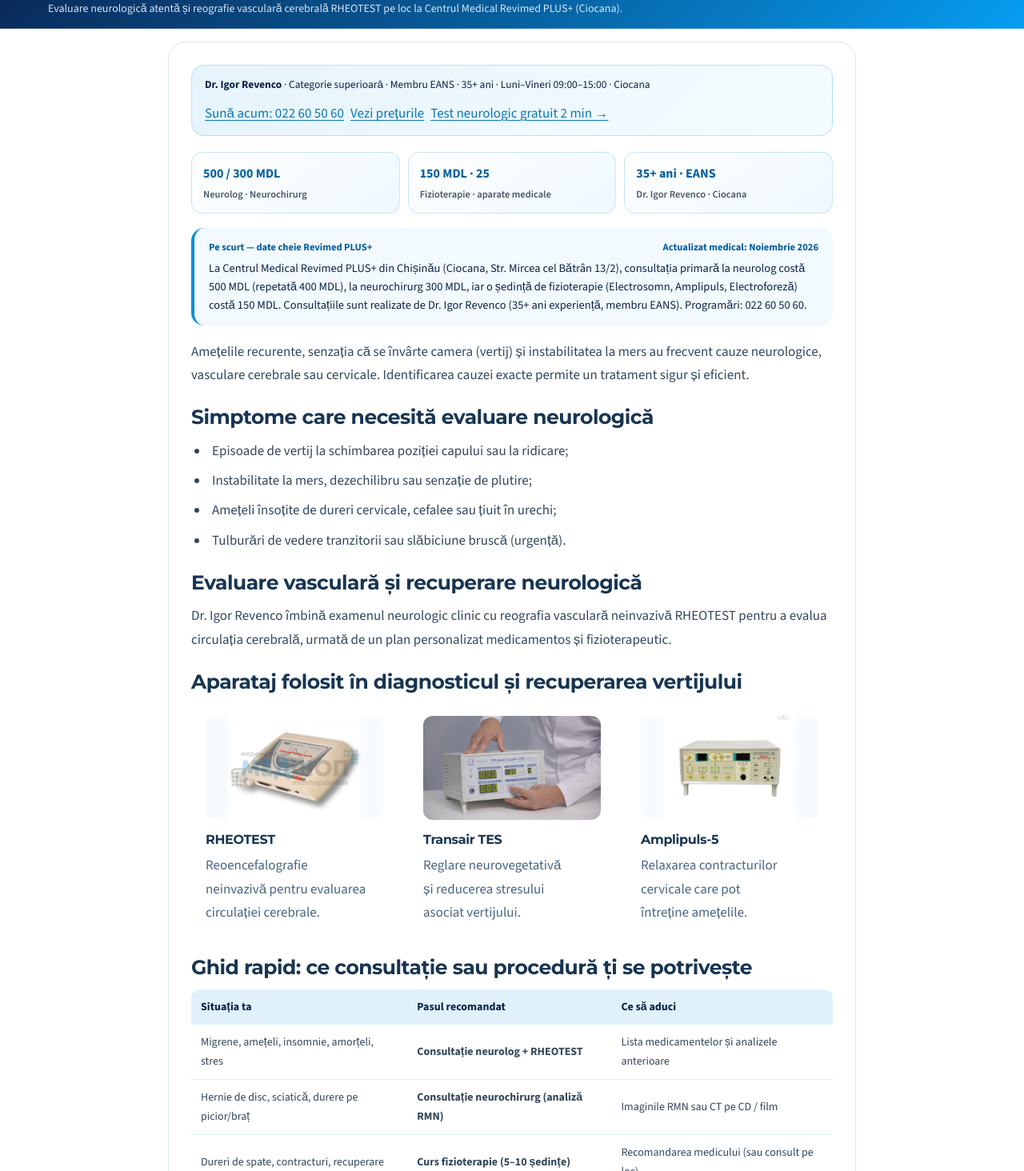
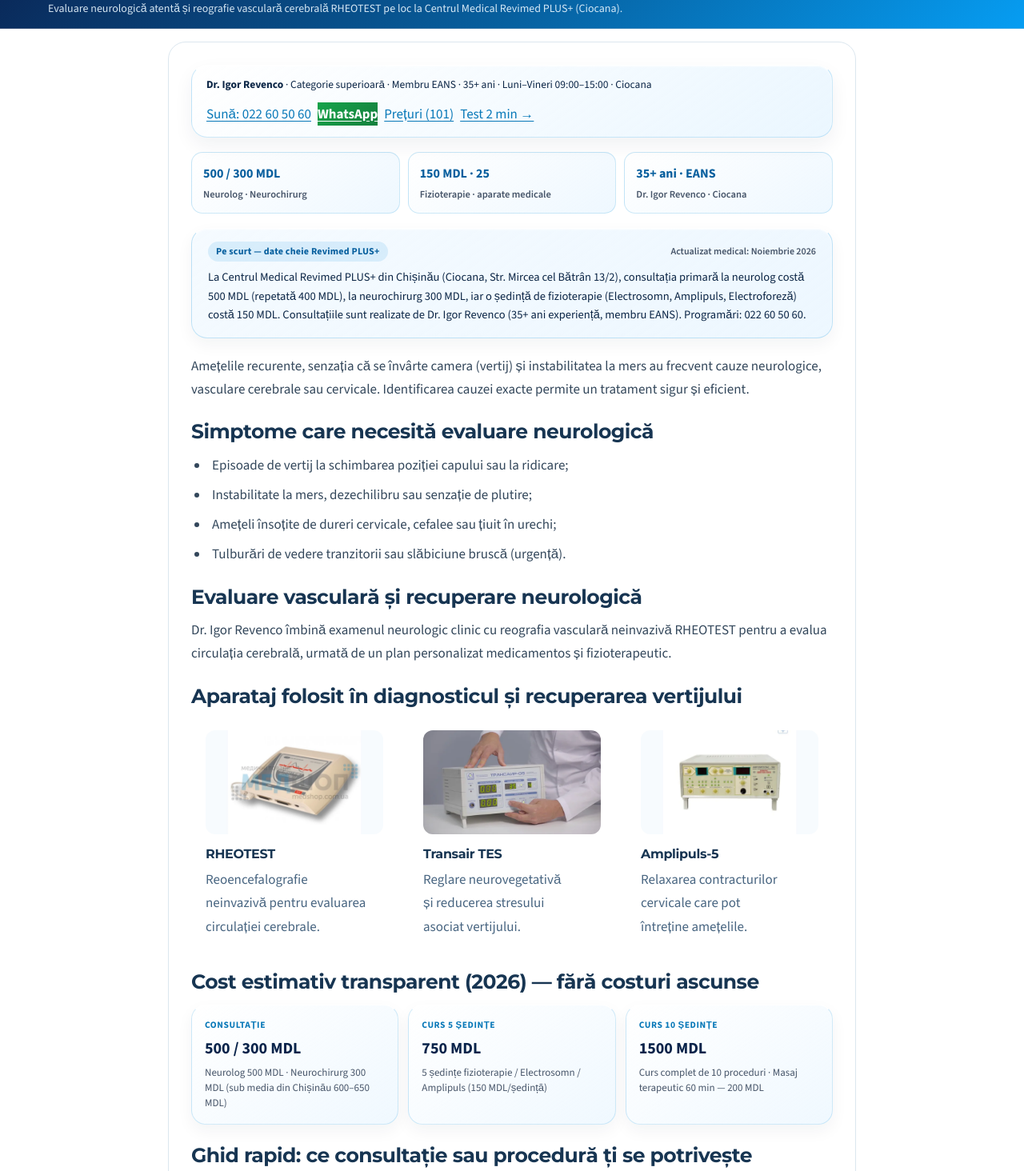
Before and after one commit to dragoshelemenet/revimedapp-static, a Next.js app: page /ameteli-vertij-chisinau in a window 1280 px wide. Shown: the part 106-1570 px from the top of the page at 80% size. Built offline with nearby package versions, Linux system fonts and the light colour scheme; no server answers.

Commit message:
ui+cro: replace inline styles with unified Liquid Glass design tokens, add WhatsApp 1-click booking and 5/10-session transparent price comparison cards

```diff
--- a/components/LocalConditionLanding.tsx
+++ b/components/LocalConditionLanding.tsx
@@ -79,38 +79,33 @@ export default function LocalConditionLanding(p: LocalLandingProps) {
 
    <ContentSection narrow>
     <ReadingCard>
-     <div
-      style={{
-       display: "flex",
-       flexWrap: "wrap",
-       alignItems: "center",
-       justifyContent: "space-between",
-       gap: 10,
-       padding: "12px 16px",
-       marginBottom: 20,
-       borderRadius: 16,
-       background: "linear-gradient(135deg, rgba(11, 143, 216, 0.1), rgba(56, 189, 248, 0.05))",
-       border: "1px solid rgba(11, 143, 216, 0.22)"
-      }}
-     >
-      <div style={{ fontSize: 13.5, color: "#08234a" }}>
+     <div className="rm-trust-banner">
+      <div className="rm-trust-banner-meta">
        <strong>Dr. Igor Revenco</strong> ·{" "}
        {isRu
         ? "Высшая категория · Член EANS · 35+ лет опыта · Пн–Пт 09:00–15:00 · Чеканы"
         : "Categorie superioară · Membru EANS · 35+ ani · Luni–Vineri 09:00–15:00 · Ciocana"}
       </div>
-      <div style={{ display: "flex", flexWrap: "wrap", gap: 8 }}>
+      <div className="rm-trust-banner-actions">
        <a href="tel:022605060" className="btn btn-primary btn-sm">
-        {isRu ? "Позвонить: 022 60 50 60" : "Sună acum: 022 60 50 60"}
+        {isRu ? "Позвонить: 022 60 50 60" : "Sună: 022 60 50 60"}
+       </a>
+       <a
+        href="https://wa.me/37379422908"
+        target="_blank"
+        rel="noopener noreferrer"
+        className="btn btn-sm btn-whatsapp-soft"
+       >
+        WhatsApp
        </a>
        <Link href={pricesHref} className="btn btn-outline-primary btn-sm">
-        {isRu ? "Цены (101 услуга)" : "Vezi prețurile"}
+        {isRu ? "Цены (101 услуга)" : "Prețuri (101)"}
        </Link>
        <Link
         href={isRu ? "/ru/aplicatii/teste-si-instrumente/screening-neurologic/" : "/aplicatii/teste-si-instrumente/screening-neurologic/"}
         className="btn btn-outline-primary btn-sm"
        >
-        {isRu ? "Бесплатный тест 2 мин →" : "Test neurologic gratuit 2 min →"}
+        {isRu ? "Тест 2 мин →" : "Test 2 min →"}
        </Link>
       </div>
      </div>
@@ -130,22 +125,10 @@ export default function LocalConditionLanding(p: LocalLandingProps) {
       </div>
      </div>
 
-     <aside
-      aria-label={isRu ? "Краткий ответ и цены" : "Pe scurt — date cheie și prețuri"}
-      style={{
-       padding: "14px 18px",
-       marginBottom: 18,
-       borderRadius: 16,
-       background: "rgba(240, 248, 255, 0.85)",
-       borderLeft: "4px solid #0b8fd8",
-       fontSize: 14.5,
-       lineHeight: 1.58,
-       color: "#0b2545"
-      }}
-     >
-      <div style={{ display: "flex", justifyContent: "space-between", flexWrap: "wrap", gap: 6, marginBottom: 6, fontSize: 12.5, fontWeight: 700, color: "#075f9e" }}>
-       <span>{isRu ? "Кратко — ключевые факты" : "Pe scurt — date cheie Revimed PLUS+"}</span>
-       <span>{isRu ? "Обновлено: Ноябрь 2026" : "Actualizat medical: Noiembrie 2026"}</span>
+     <aside className="rm-citable-summary" aria-label={isRu ? "Краткий ответ и цены" : "Pe scurt — date cheie și prețuri"}>
+      <div className="rm-citable-summary-head">
+       <span className="rm-citable-pill">{isRu ? "Кратко — ключевые факты" : "Pe scurt — date cheie Revimed PLUS+"}</span>
+       <span className="rm-citable-date">{isRu ? "Обновлено: Ноябрь 2026" : "Actualizat medical: Noiembrie 2026"}</span>
       </div>
       <p style={{ margin: 0 }}>
        {p.directAnswer ||
@@ -193,14 +176,33 @@ export default function LocalConditionLanding(p: LocalLandingProps) {
       ))}
      </div>
 
+     <h2>{isRu ? "Прозрачная стоимость курса (2026) — без скрытых доплат" : "Cost estimativ transparent (2026) — fără costuri ascunse"}</h2>
+     <div className="rm-price-advantage-grid">
+      <div className="rm-price-adv-card">
+       <span className="rm-adv-tag">{isRu ? "Консультация" : "Consultație"}</span>
+       <strong>500 / 300 MDL</strong>
+       <span>{isRu ? "Невролог 500 MDL · Нейрохирург 300 MDL (ниже среднего по Кишинёву 600–650 MDL)" : "Neurolog 500 MDL · Neurochirurg 300 MDL (sub media din Chișinău 600–650 MDL)"}</span>
+      </div>
+      <div className="rm-price-adv-card">
+       <span className="rm-adv-tag">{isRu ? "Курс 5 сеансов" : "Curs 5 ședințe"}</span>
+       <strong>750 MDL</strong>
+       <span>{isRu ? "5 процедур физиотерапии / Электросна / Амплипульса (по 150 MDL)" : "5 ședințe fizioterapie / Electrosomn / Amplipuls (150 MDL/ședință)"}</span>
+      </div>
+      <div className="rm-price-adv-card">
+       <span className="rm-adv-tag">{isRu ? "Курс 10 сеансов" : "Curs 10 ședințe"}</span>
+       <strong>1500 MDL</strong>
+       <span>{isRu ? "Полный курс восстановления из 10 процедур · Лечебный массаж — 200 MDL" : "Curs complet de 10 proceduri · Masaj terapeutic 60 min — 200 MDL"}</span>
+      </div>
+     </div>
+
      <h2>{isRu ? "Как выбрать направление в Revimed PLUS+" : "Ghid rapid: ce consultație sau procedură ți se potrivește"}</h2>
-     <div style={{ overflowX: "auto", marginBottom: 22 }}>
-      <table style={{ width: "100%", borderCollapse: "collapse", fontSize: 14 }}>
+     <div className="rm-decision-table-wrap">
+      <table className="rm-decision-table">
        <thead>
-        <tr style={{ background: "rgba(11, 143, 216, 0.12)", color: "#08234a" }}>
-         <th style={{ textAlign: "left", padding: "10px 12px", borderRadius: "10px 0 0 0" }}>{isRu ? "Ситуация" : "Situația ta"}</th>
-         <th style={{ textAlign: "left", padding: "10px 12px" }}>{isRu ? "Рекомендуемый шаг" : "Pasul recomandat"}</th>
-         <th style={{ textAlign: "left", padding: "10px 12px", borderRadius: "0 10px 0 0" }}>{isRu ? "Что взять с собой" : "Ce să aduci"}</th>
+        <tr>
+         <th>{isRu ? "Ситуация" : "Situația ta"}</th>
+         <th>{isRu ? "Рекомендуемый шаг" : "Pasul recomandat"}</th>
+         <th>{isRu ? "Что взять с собой" : "Ce să aduci"}</th>
         </tr>
        </thead>
        <tbody>
--- a/styles/liquid-glass.css
+++ b/styles/liquid-glass.css
@@ -3497,3 +3497,178 @@ h2 {
     grid-template-columns: 1fr;
   }
 }
+
+/* === Unified Liquid Glass Design System for Local Hubs, Citable Cards & Competitor Advantage === */
+.rm-trust-banner {
+  display: flex;
+  flex-wrap: wrap;
+  align-items: center;
+  justify-content: space-between;
+  gap: 12px;
+  padding: 14px 18px;
+  margin-bottom: 18px;
+  border-radius: 20px;
+  background: linear-gradient(145deg, rgba(255, 255, 255, 0.9), rgba(226, 243, 255, 0.7));
+  backdrop-filter: blur(18px) saturate(180%);
+  border: 1px solid rgba(11, 143, 216, 0.2);
+  border-top: 1.5px solid rgba(255, 255, 255, 0.96);
+  box-shadow: inset 0 1px 2px rgba(255, 255, 255, 0.9), 0 10px 24px rgba(7, 31, 63, 0.06);
+}
+
+.rm-trust-banner-meta {
+  font-size: 13.5px;
+  line-height: 1.45;
+  color: #0b2545;
+}
+
+.rm-trust-banner-actions {
+  display: flex;
+  flex-wrap: wrap;
+  gap: 8px;
+}
+
+.rm-citable-summary {
+  padding: 16px 20px;
+  margin-bottom: 20px;
+  border-radius: 20px;
+  background: linear-gradient(145deg, rgba(244, 250, 255, 0.92), rgba(230, 244, 255, 0.72));
+  backdrop-filter: blur(16px) saturate(170%);
+  border: 1px solid rgba(11, 143, 216, 0.22);
+  border-top: 1.5px solid rgba(255, 255, 255, 0.95);
+  box-shadow: inset 0 1px 2px rgba(255, 255, 255, 0.85), 0 8px 20px rgba(7, 31, 63, 0.05);
+  font-size: 14.5px;
+  line-height: 1.62;
+  color: #0b2545;
+}
+
+.rm-citable-summary-head {
+  display: flex;
+  align-items: center;
+  justify-content: space-between;
+  flex-wrap: wrap;
+  gap: 8px;
+  margin-bottom: 8px;
+}
+
+.rm-citable-pill {
+  display: inline-flex;
+  align-items: center;
+  padding: 3px 10px;
+  border-radius: 999px;
+  background: rgba(11, 143, 216, 0.12);
+  color: #075f9e;
+  font-size: 12px;
+  font-weight: 700;
+  letter-spacing: 0.02em;
+}
+
+.rm-citable-date {
+  font-size: 12px;
+  font-weight: 600;
+  color: #475569;
+}
+
+.rm-price-advantage-grid {
+  display: grid;
+  grid-template-columns: repeat(3, minmax(0, 1fr));
+  gap: 12px;
+  margin: 14px 0 22px;
+}
+
+.rm-price-adv-card {
+  padding: 16px;
+  border-radius: 18px;
+  background: linear-gradient(145deg, rgba(255, 255, 255, 0.94), rgba(234, 246, 255, 0.72));
+  border: 1px solid rgba(11, 143, 216, 0.18);
+  border-top: 1.5px solid #ffffff;
+  box-shadow: 0 8px 20px rgba(7, 31, 63, 0.05);
+  display: flex;
+  flex-direction: column;
+  gap: 4px;
+}
+
+.rm-price-adv-card .rm-adv-tag {
+  font-size: 11.5px;
+  font-weight: 700;
+  text-transform: uppercase;
+  letter-spacing: 0.05em;
+  color: #0878b8;
+}
+
+.rm-price-adv-card strong {
+  font-size: 20px;
+  font-weight: 800;
+  color: #08234a;
+}
+
+.rm-price-adv-card span {
+  font-size: 13px;
+  color: #475569;
+  line-height: 1.45;
+}
+
+.rm-decision-table-wrap {
+  overflow-x: auto;
+  margin-bottom: 22px;
+  border-radius: 18px;
+  border: 1px solid rgba(11, 143, 216, 0.18);
+  background: rgba(255, 255, 255, 0.8);
+}
+
+.rm-decision-table {
+  width: 100%;
+  border-collapse: collapse;
+  font-size: 14px;
+}
+
+.rm-decision-table thead tr {
+  background: rgba(11, 143, 216, 0.1);
+  color: #08234a;
+}
+
+.rm-decision-table th,
+.rm-decision-table td {
+  text-align: left;
+  padding: 11px 14px;
+  border-bottom: 1px solid rgba(11, 143, 216, 0.12);
+}
+
+.rm-decision-table tbody tr:last-child td {
+  border-bottom: 0;
+}
+
+.rm-faq-glass-item {
+  margin-bottom: 10px;
+  padding: 14px 16px;
+  border-radius: 16px;
+  background: linear-gradient(145deg, rgba(255, 255, 255, 0.88), rgba(235, 246, 255, 0.65));
+  border: 1px solid rgba(11, 143, 216, 0.16);
+  border-top-color: rgba(255, 255, 255, 0.95);
+  box-shadow: 0 4px 14px rgba(7, 31, 63, 0.04);
+}
+
+.rm-faq-glass-item summary {
+  font-weight: 700;
+  color: #08234a;
+  cursor: pointer;
+  list-style: none;
+}
+
+.rm-faq-glass-item p {
+  margin: 8px 0 0;
+  color: #334e68;
+  line-height: 1.55;
+}
+
+.btn-whatsapp-soft {
+  background: linear-gradient(135deg, #16a34a, #15803d) !important;
+  color: #ffffff !important;
+  border: 0 !important;
+  font-weight: 700 !important;
+}
+
+@media (max-width: 760px) {
+  .rm-price-advantage-grid {
+    grid-template-columns: 1fr;
+  }
+}
```
Also changed, not shown: components/CatalogPages.tsx (+4 -15 lines).
